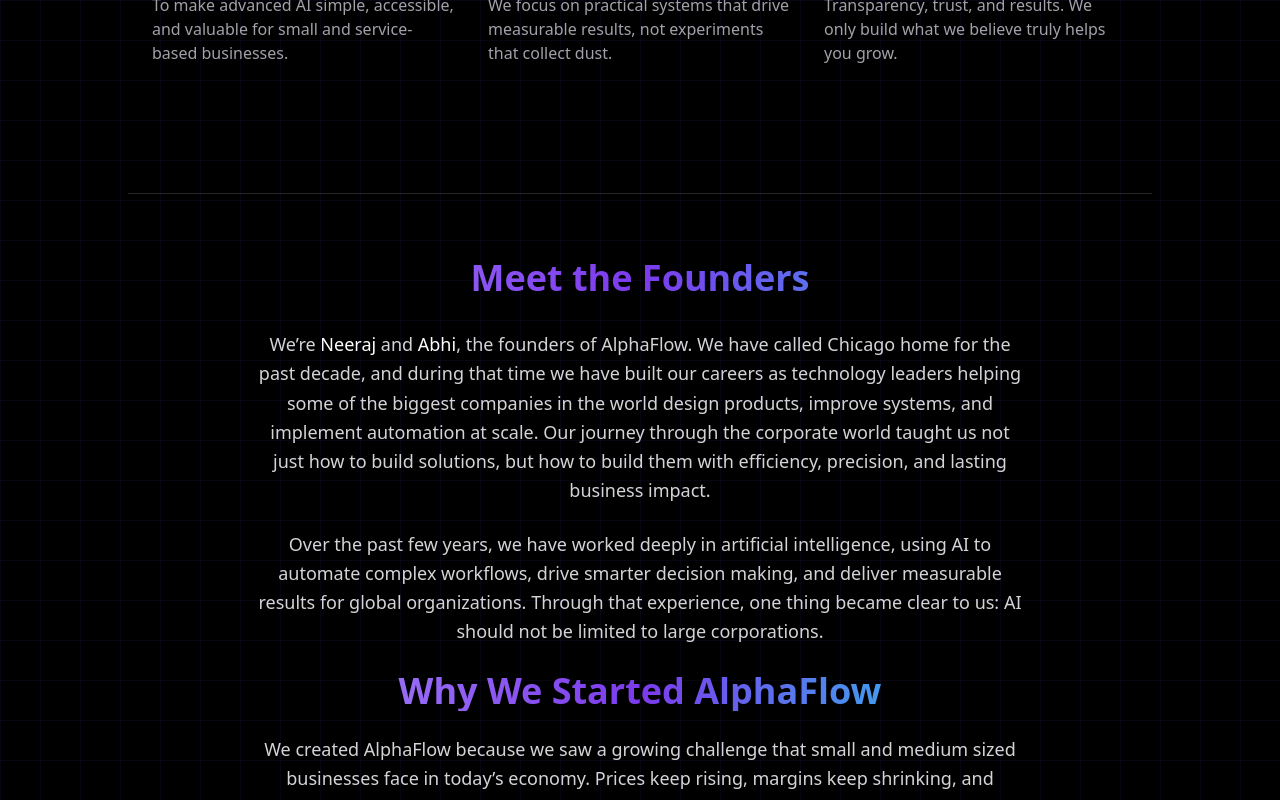
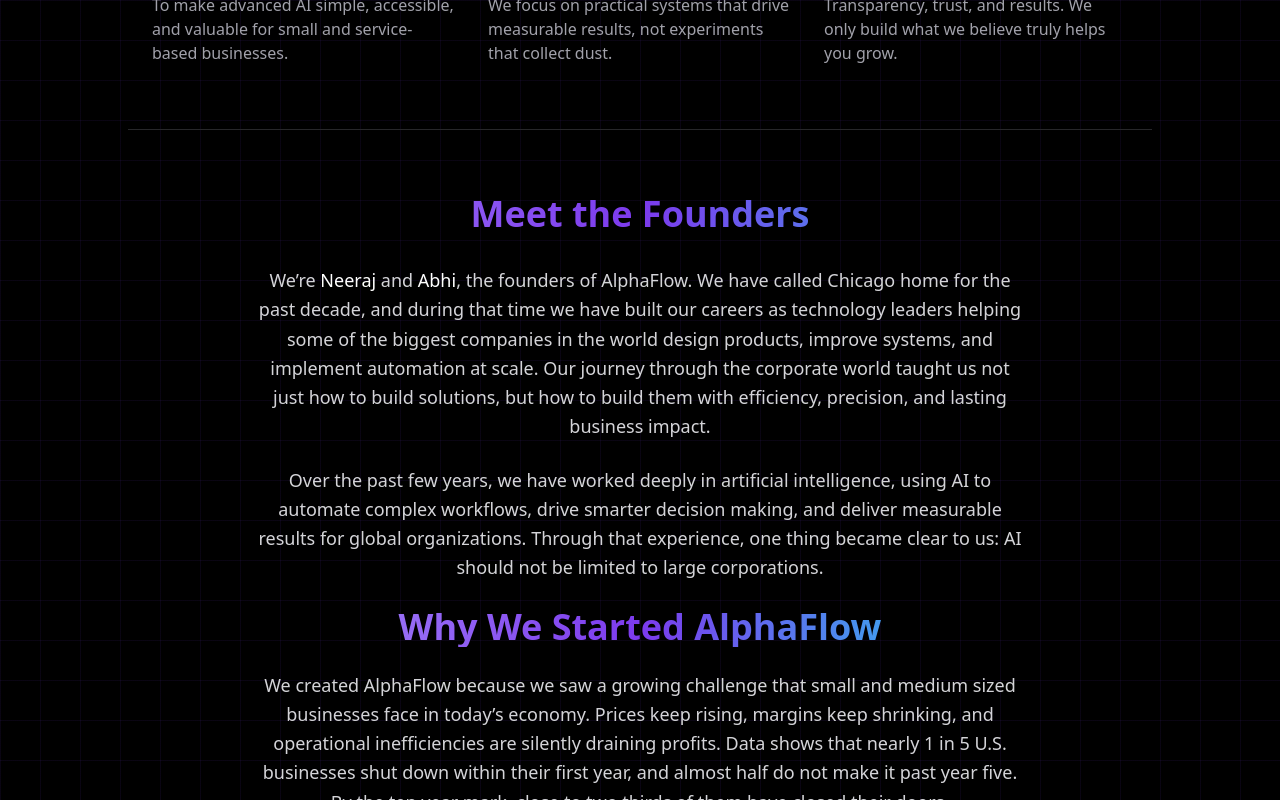
Before and after one commit to nchemb/alphaflow, a Next.js app: page /about in a window 1280 px wide. Shown: the part 400-1200 px from the top of the page. Built offline with nearby package versions, Linux system fonts and the light colour scheme.

Commit message:
spacing issue

```diff
--- a/app/about/page.tsx
+++ b/app/about/page.tsx
@@ -39,7 +39,7 @@
         </div>
       </section>
 
-      <section className="mx-auto max-w-5xl px-6 pt-16 pb-20 border-t border-zinc-800 mt-16">
+      <section className="mx-auto max-w-5xl px-6 pt-16 pb-20 border-t border-zinc-800">
         <h2 className="text-3xl md:text-4xl font-semibold text-center mb-8 gradient-text">Meet the Founders</h2>
 
         <div className="text-zinc-300 text-lg max-w-3xl mx-auto text-center leading-relaxed space-y-6">
```
